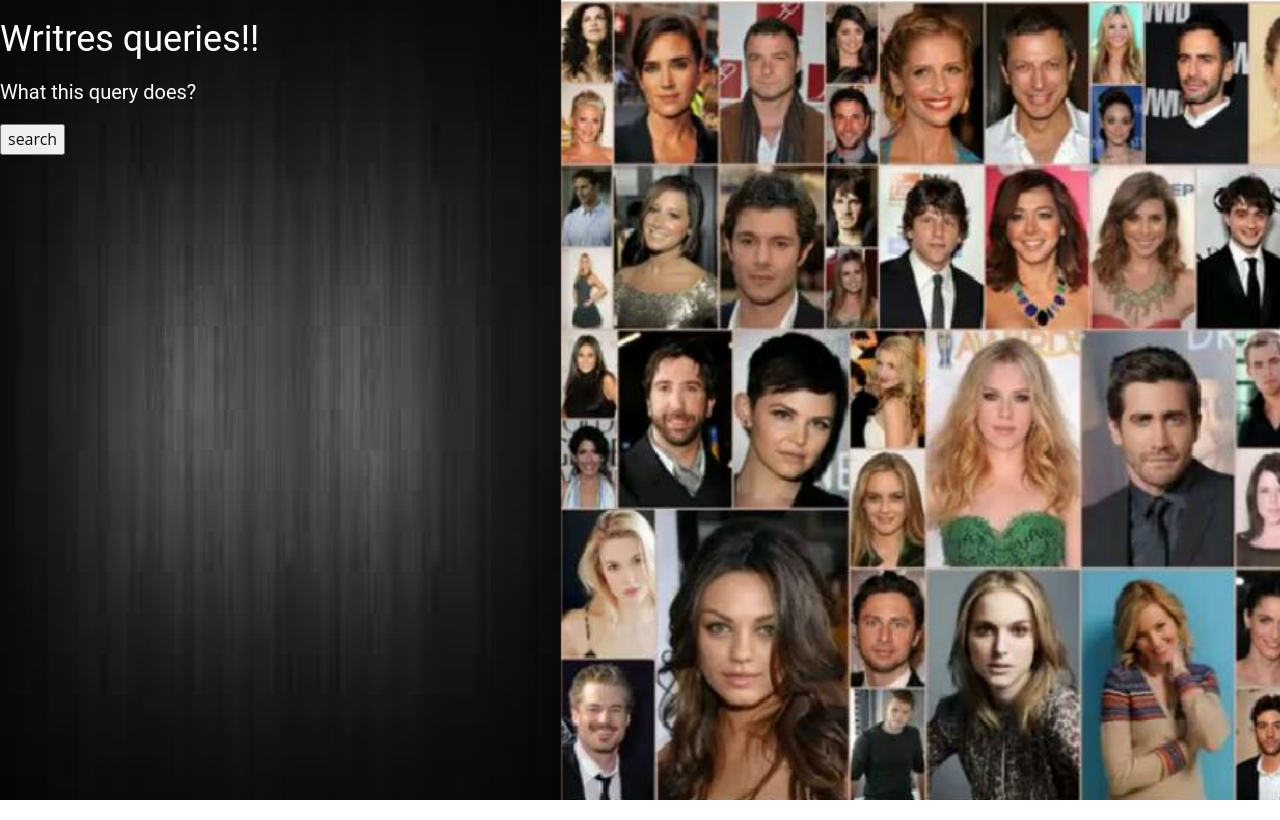
After one commit to ofekMula/Cinema_Career_Recommendation, a Flask app: template simple_server/SRC/APPLICATION-SOURCE-CODE/templates/Writer_queries.html in a window 1280 px wide. The commit adds this page. Run offline with Flask 2, Linux system fonts and the light colour scheme; the template is opened without the code that fills it, so the values that code supplies are empty.

Commit message:
Added Writer_queries.html page

```diff
--- /dev/null
+++ b/simple_server/SRC/APPLICATION-SOURCE-CODE/templates/Writer_queries.html
@@ -0,0 +1,24 @@
+<html>
+    <header>
+        <meta charset="utf-8">
+              <link rel="stylesheet" href="../static/cover.css" >
+        <link rel="stylesheet" href="../static/nicepage.css">
+    </header>
+    <head>
+            <style>
+            body {
+              background-image: url("../static/images/actors.jpg");
+              background-repeat: no-repeat;
+              background-size: cover;
+            }
+        </style>
+    </head>
+
+    <body class="u-body">
+        <h2 class="u-text u-text-body-alt-color u-text-2"> Writres queries!!</h2>
+        <form action="/query12" method="GET">
+            <h5 class="u-text u-text-body-alt-color u-text-2">What this query does?</h5>
+            <input type="submit" value="search">
+        </form><br>
+    </body>
+</html>
--- a/simple_server/SRC/APPLICATION-SOURCE-CODE/templates/index.html
+++ b/simple_server/SRC/APPLICATION-SOURCE-CODE/templates/index.html
@@ -35,6 +35,7 @@
                     <a  href="Actor_queries.html">ACTORS</a>
                     <a  href="Directors_queries.html">DIRECTORS</a><br>
                     <a  href="Producer_queries.html">PRODUCERS</a><br>
+                    <a href="Writer_queries.html">WRITES</a>
                      <a  href="Genre_queries.html">GENRES</a><br>
                     <a  href=”Link_of_page”>ABOUT US</a><br>
                   </h6>
```
